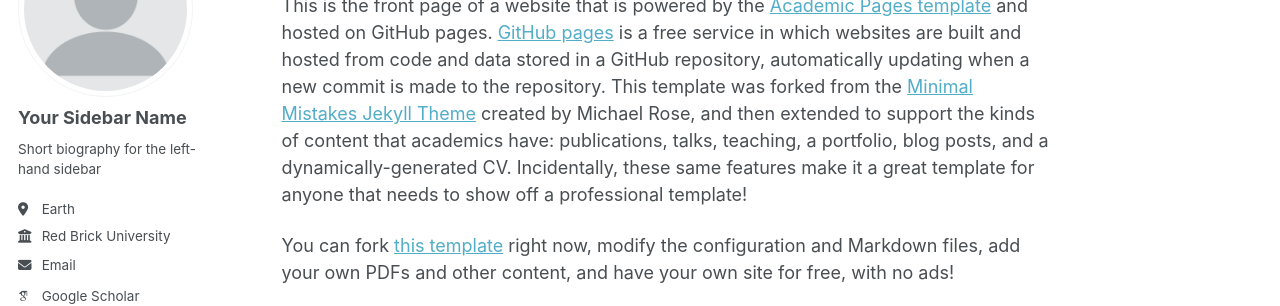
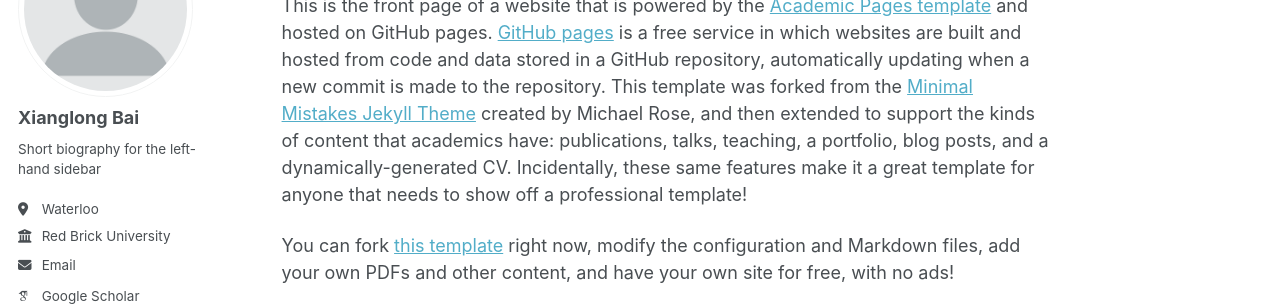
Before and after one commit to Xianglong-2000/Xianglong-2000.github.io, a Jekyll site: the page built from _pages/about.md, in a window 1280 px wide. Shown: the part 179-485 px from the top of the page. Built offline with Jekyll 4.4.1, drawn with Linux system fonts in a browser that asks for light colours; some web fonts are replaced; a script bundle is joined from its source files by our own code; library files that are not in the unit come from our copies.

Commit message:
Update _config.yml

```diff
--- a/_config.yml
+++ b/_config.yml
@@ -24,10 +24,10 @@ repository               : "academicpages/academicpages.github.io"
 author:
   # Biographic information
   avatar           : "profile.png"
-  name             : "Your Sidebar Name"
+  name             : "Xianglong Bai"
   pronouns         : # example: "she/her"
   bio              : "Short biography for the left-hand sidebar"
-  location         : "Earth"
+  location         : "Waterloo"
   employer         : "Red Brick University"
   uri              : # URL
   email            : "none@example.org"
```
